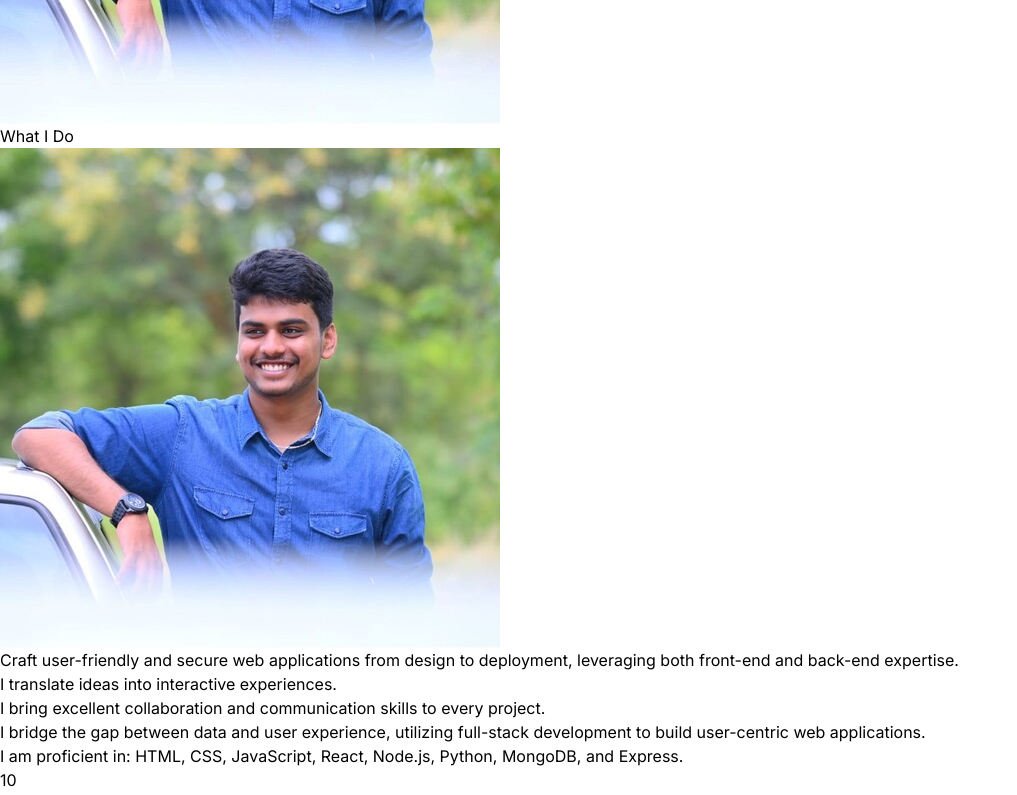
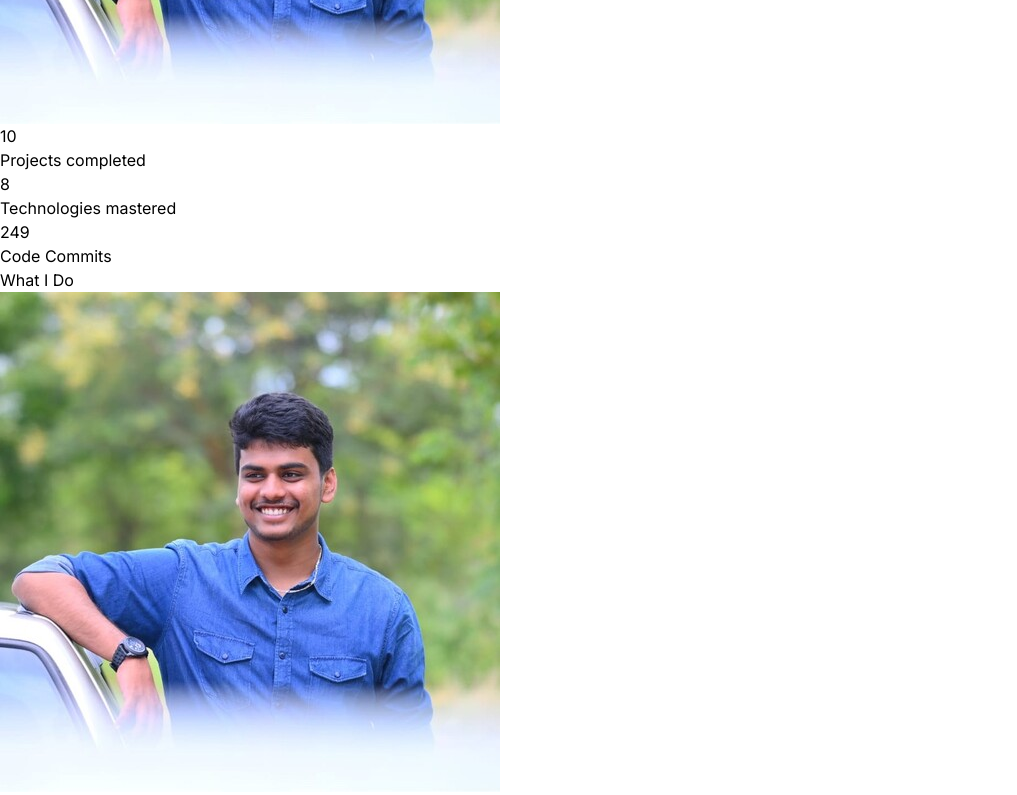
Before and after one commit to RithikRaja28/Rithik-Portfolio, a React (Vite) app: page / in a window 1280 px wide. Shown: the part 600-1395 px from the top of the page, without its empty margins (0-1017 px from the left). Built offline with nearby package versions, Linux system fonts and the light colour scheme.

Commit message:
Update App.jsx

```diff
--- a/src/App.jsx
+++ b/src/App.jsx
@@ -18,8 +18,8 @@ const App = () => {
       <div className="container mx-auto px-8">
         <Navbar />
         <Hero />
+        <Stats />
         <About />
-        <Stats />
         <Technology />
         {/* <Experience /> */}
       <Project />
```
